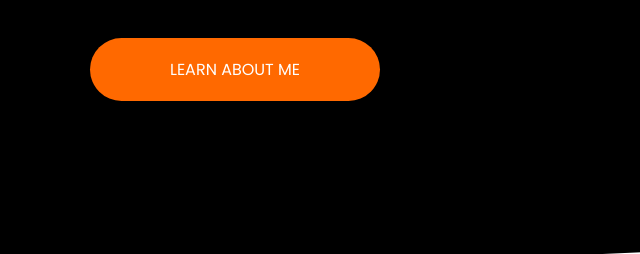
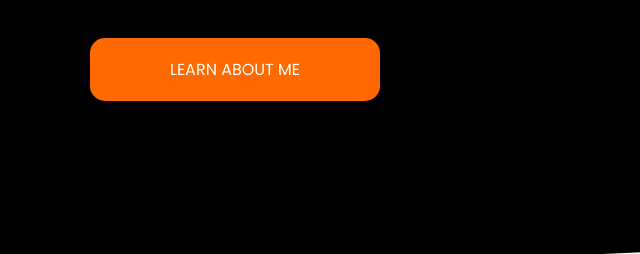
Before and after one commit to sshikoss/shik, a website built with Parcel: page index.html in a window 1280 px wide. Shown: the part 421-675 px from the top of the page, 0-640 px from the left. Built offline with nearby package versions, Linux system fonts and the light colour scheme.

Commit message:
avout button color

```diff
--- a/CSS/styles.css
+++ b/CSS/styles.css
@@ -191,12 +191,13 @@ a {
 .btn {
   background: #ff6900;
   color: #fff;
-  border-radius: 50px;
+  border-radius: 15px;
   padding: 20rem 80rem;
   transition: all 0.6s;
 }
 .btn:hover {
   border-radius: 0;
+  background: rgba(213, 49, 113, 1) 0%;
 }
 
 @media screen and (min-width: 768px) {
@@ -308,7 +309,6 @@ a {
   cursor: pointer;
 }
 
-
 /*scroll*/
 /* width */
 ::-webkit-scrollbar {
```
